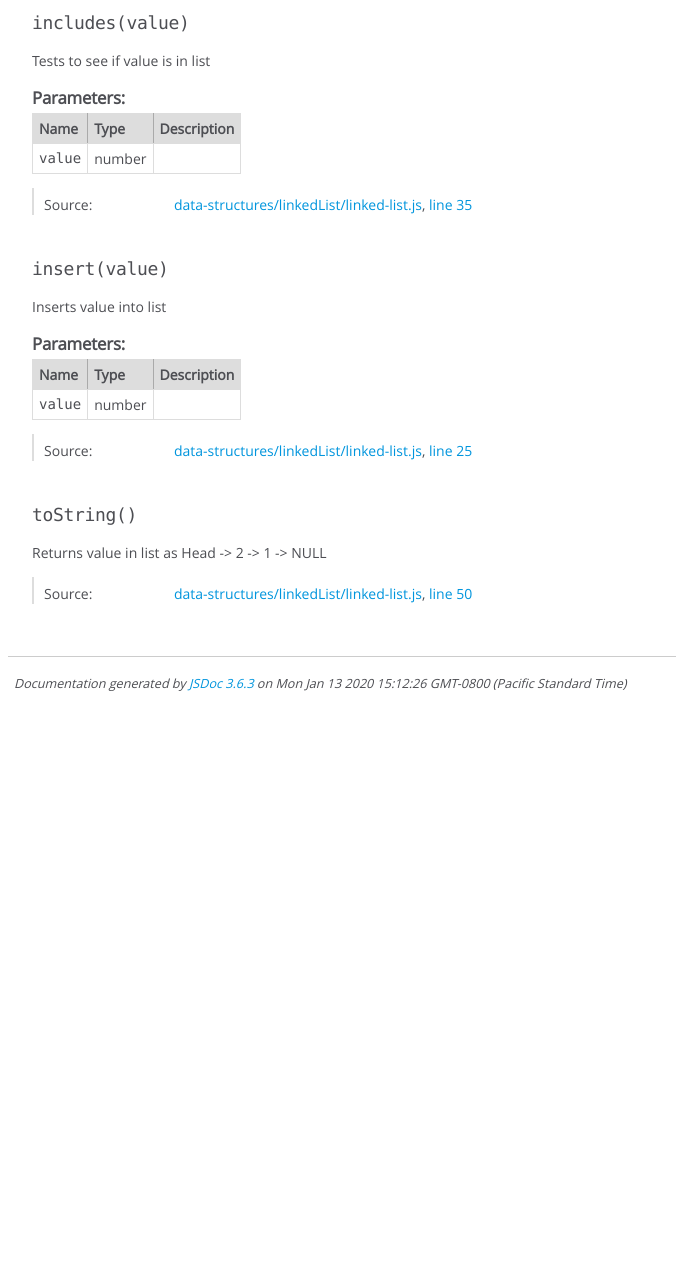
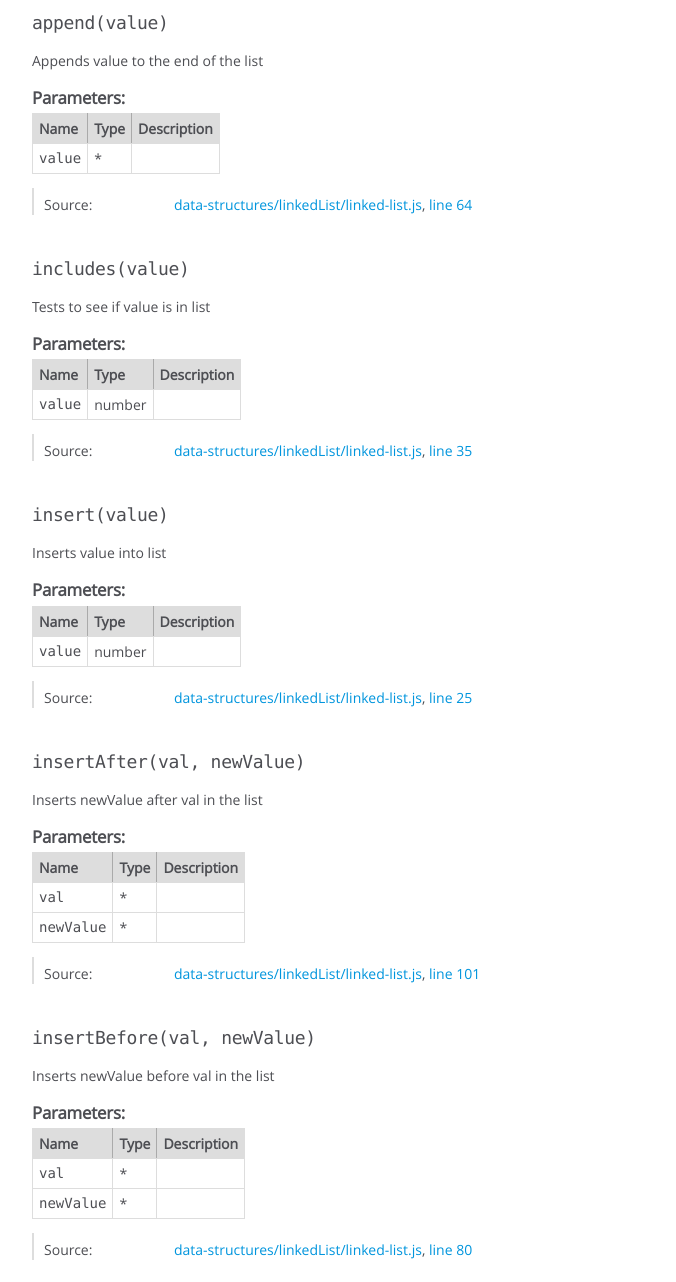
Before and after one commit to TrevorThomp/JS-Data-Structures-and-Algorithms, a website: page docs/LinkedList.html in a window 1280 px wide. Shown: the part 338-1620 px from the top of the page, without its empty margins (0-676 px from the left). Before the commit the page ends 1046 px from the top, so only its background shows below. Drawn offline with Linux system fonts and the light colour scheme.

Commit message:
updated jsdocs

```diff
--- a/docs/LinkedList.html
+++ b/docs/LinkedList.html
@@ -138,6 +138,143 @@
 
 
         <h3 class="subsection-title">Methods</h3>
+
+
+
+
+
+
+
+    <h4 class="name" id="append"><span class="type-signature"></span>append<span class="signature">(value)</span><span class="type-signature"></span></h4>
+
+
+
+
+
+
+<div class="description">
+    Appends value to the end of the list
+</div>
+
+
+
+
+
+
+
+
+
+    <h5>Parameters:</h5>
+
+
+<table class="params">
+    <thead>
+    <tr>
+
+        <th>Name</th>
+
+
+        <th>Type</th>
+
+
+
+
+
+        <th class="last">Description</th>
+    </tr>
+    </thead>
+
+    <tbody>
+
+
+        <tr>
+
+                <td class="name"><code>value</code></td>
+
+
+            <td class="type">
+
+
+<span class="param-type">*</span>
+
+
+
+            </td>
+
+
+
+
+
+            <td class="description last"></td>
+        </tr>
+
+
+    </tbody>
+</table>
+
+
+
+
+
+
+<dl class="details">
+
+
+
+
+
+
+
+
+
+
+
+
+
+
+
+
+
+
+
+
+
+
+
+
+
+
+    <dt class="tag-source">Source:</dt>
+    <dd class="tag-source"><ul class="dummy"><li>
+        <a href="data-structures_linkedList_linked-list.js.html">data-structures/linkedList/linked-list.js</a>, <a href="data-structures_linkedList_linked-list.js.html#line64">line 64</a>
+    </li></ul></dd>
+
+
+
+
+
+
+
+</dl>
+
+
+
+
+
+
+
+
+
+
+
+
+
+
+
+
+
+
+
 
 
 
@@ -419,6 +556,326 @@
 
 
 
+    <h4 class="name" id="insertAfter"><span class="type-signature"></span>insertAfter<span class="signature">(val, newValue)</span><span class="type-signature"></span></h4>
+
+
+
+
+
+
+<div class="description">
+    Inserts newValue after val in the list
+</div>
+
+
+
+
+
+
+
+
+
+    <h5>Parameters:</h5>
+
+
+<table class="params">
+    <thead>
+    <tr>
+
+        <th>Name</th>
+
+
+        <th>Type</th>
+
+
+
+
+
+        <th class="last">Description</th>
+    </tr>
+    </thead>
+
+    <tbody>
+
+
+        <tr>
+
+                <td class="name"><code>val</code></td>
+
+
+            <td class="type">
+
+
+<span class="param-type">*</span>
+
+
+
+            </td>
+
+
+
+
+
+            <td class="description last"></td>
+        </tr>
+
+
+
+        <tr>
+
+                <td class="name"><code>newValue</code></td>
+
+
+            <td class="type">
+
+
+<span class="param-type">*</span>
+
+
+
+            </td>
+
+
+
+
+
+            <td class="description last"></td>
+        </tr>
+
+
+    </tbody>
+</table>
+
+
+
+
+
+
+<dl class="details">
+
+
+
+
+
+
+
+
+
+
+
+
+
+
+
+
+
+
+
+
+
+
+
+
+
+
+    <dt class="tag-source">Source:</dt>
+    <dd class="tag-source"><ul class="dummy"><li>
+        <a href="data-structures_linkedList_linked-list.js.html">data-structures/linkedList/linked-list.js</a>, <a href="data-structures_linkedList_linked-list.js.html#line101">line 101</a>
+    </li></ul></dd>
+
+
+
+
+
+
+
+</dl>
+
+
+
+
+
+
+
+
+
+
+
+
+
+
+
+
+
+
+
+
+
+
+
+
+
+
+    <h4 class="name" id="insertBefore"><span class="type-signature"></span>insertBefore<span class="signature">(val, newValue)</span><span class="type-signature"></span></h4>
+
+
+
+
+
+
+<div class="description">
+    Inserts newValue before val in the list
+</div>
+
+
+
+
+
+
+
+
+
+    <h5>Parameters:</h5>
+
+
+<table class="params">
+    <thead>
+    <tr>
+
+        <th>Name</th>
+
+
+        <th>Type</th>
+
+
+
+
+
+        <th class="last">Description</th>
+    </tr>
+    </thead>
+
+    <tbody>
+
+
+        <tr>
+
+                <td class="name"><code>val</code></td>
+
+
+            <td class="type">
+
+
+<span class="param-type">*</span>
+
+
+
+            </td>
+
+
+
+
+
+            <td class="description last"></td>
+        </tr>
+
+
+
+        <tr>
+
+                <td class="name"><code>newValue</code></td>
+
+
+            <td class="type">
+
+
+<span class="param-type">*</span>
+
+
+
+            </td>
+
+
+
+
+
+            <td class="description last"></td>
+        </tr>
+
+
+    </tbody>
+</table>
+
+
+
+
+
+
+<dl class="details">
+
+
+
+
+
+
+
+
+
+
+
+
+
+
+
+
+
+
+
+
+
+
+
+
+
+
+    <dt class="tag-source">Source:</dt>
+    <dd class="tag-source"><ul class="dummy"><li>
+        <a href="data-structures_linkedList_linked-list.js.html">data-structures/linkedList/linked-list.js</a>, <a href="data-structures_linkedList_linked-list.js.html#line80">line 80</a>
+    </li></ul></dd>
+
+
+
+
+
+
+
+</dl>
+
+
+
+
+
+
+
+
+
+
+
+
+
+
+
+
+
+
+
+
+
+
+
+
+
+
     <h4 class="name" id="toString"><span class="type-signature"></span>toString<span class="signature">()</span><span class="type-signature"></span></h4>
 
 
@@ -523,7 +980,7 @@
 <br class="clear">
 
 <footer>
-    Documentation generated by <a href="https://github.com/jsdoc/jsdoc">JSDoc 3.6.3</a> on Mon Jan 13 2020 15:12:26 GMT-0800 (Pacific Standard Time)
+    Documentation generated by <a href="https://github.com/jsdoc/jsdoc">JSDoc 3.6.3</a> on Mon Jan 13 2020 15:15:35 GMT-0800 (Pacific Standard Time)
 </footer>
 
 <script> prettyPrint(); </script>
```
Also changed, not shown: data-structures/linkedList/linked-list.js (+14 -1 lines), docs/DoublyLinkedList.html (+1 -1 lines), docs/Node.html (+1 -1 lines), docs/code-challenges_01-arrayReverse_array-reverse.js.html (+1 -1 lines), docs/code-challenges_02-arrayShift_array-shift.js.html (+1 -1 lines), docs/code-challenges_03-arrayBinarySearch_array-binary-search.js.html (+1 -1 lines), docs/data-structures_linkedList_doubly-linked-list.js.html (+1 -1 lines), docs/data-structures_linkedList_linked-list.js.html (+15 -2 lines), docs/global.html (+1 -1 lines), docs/index.html (+1 -1 lines).
